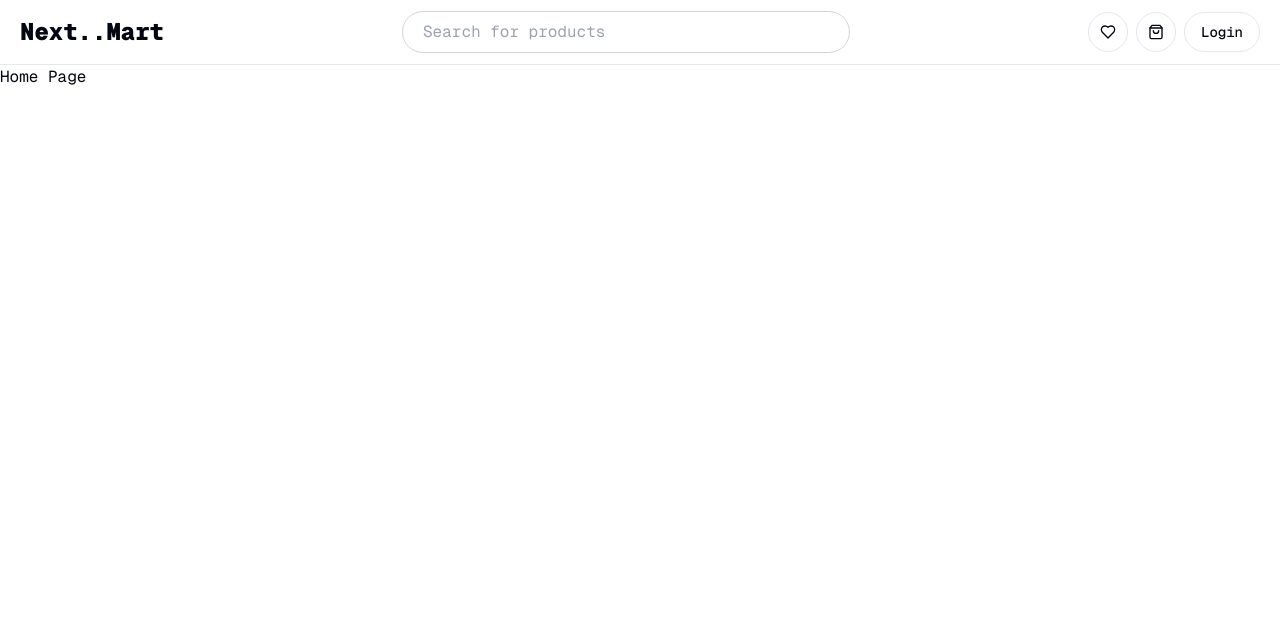
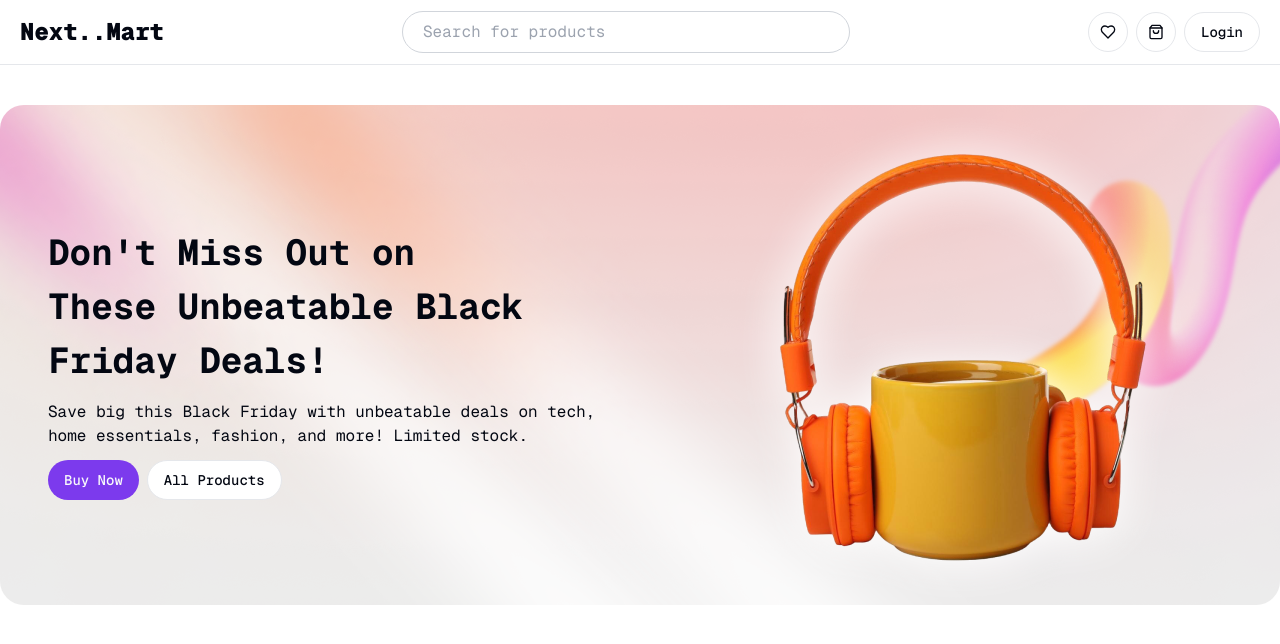
Before and after one commit to mazhars-git/next-mart-client, a Next.js app: page / in a window 1280 px wide. Shown: the top 644 px of the page. Built offline with nearby package versions, Linux system fonts and the light colour scheme; no server answers.

Commit message:
hero section done

```diff
--- /dev/null
+++ b/src/app/(WithComonLayout)/(home)/page.tsx
@@ -0,0 +1,12 @@
+"use client";
+import HeroSection from "@/components/modules/home/HeroSection";
+
+const HomePage = () => {
+  return (
+    <div>
+      <HeroSection />
+    </div>
+  );
+};
+
+export default HomePage;
--- a/src/app/(WithComonLayout)/page.tsx
+++ /dev/null
@@ -1,14 +0,0 @@
-"use client";
-import { useUser } from "@/context/UserContext";
-
-const HomePage = () => {
-  const user = useUser();
-  console.log(user);
-  return (
-    <div>
-      <h1>Home Page</h1>
-    </div>
-  );
-};
-
-export default HomePage;
--- /dev/null
+++ b/src/components/modules/home/HeroSection/HeroSection.module.css
@@ -0,0 +1,7 @@
+.banner {
+  background: url("../../../../assets/home-banner.png");
+  height: 500px;
+  background-size: cover;
+  background-position: center;
+  background-repeat: no-repeat;
+}
--- /dev/null
+++ b/src/components/modules/home/HeroSection/index.tsx
@@ -0,0 +1,34 @@
+import { Button } from "@/components/ui/button";
+import styles from "./HeroSection.module.css";
+import Image from "next/image";
+import cupImage from "@/assets/cup-with-headphone.png";
+const HeroSection = () => {
+  return (
+    <div
+      className={`${styles.banner} container mx-auto border-white rounded-3xl mt-10`}
+    >
+      <div className="grid grid-cols-2 gap-4 items-center">
+        <div className="pl-12">
+          <h1 className="text-4xl font-bold leading-normal">
+            Don&apos;t Miss Out on <br /> These Unbeatable Black <br /> Friday
+            Deals!
+          </h1>
+          <p className="my-3">
+            Save big this Black Friday with unbeatable deals on tech, home
+            essentials, fashion, and more! Limited stock.
+          </p>
+
+          <Button className="rounded-full mr-2">Buy Now</Button>
+          <Button className="rounded-full" variant="outline">
+            All Products
+          </Button>
+        </div>
+        <div className="flex items-center justify-center">
+          <Image src={cupImage} alt="cup image" />
+        </div>
+      </div>
+    </div>
+  );
+};
+
+export default HeroSection;
--- a/src/components/modules/shop/product/AddProductsForm.tsx
+++ b/src/components/modules/shop/product/AddProductsForm.tsx
@@ -21,7 +21,7 @@
 import NMImageUploader from "@/components/ui/core/NMImageUploader";
 import ImagePreviewer from "@/components/ui/core/NMImageUploader/ImagePreviewer";
 import { Plus } from "lucide-react";
-import Logo from "@/app/assets/svgs/Logo";
+import Logo from "@/assets/svgs/Logo";
 
 import {
   Select,
--- a/src/components/modules/shop/product/UpdateProductForm.tsx
+++ b/src/components/modules/shop/product/UpdateProductForm.tsx
@@ -21,7 +21,7 @@
 import NMImageUploader from "@/components/ui/core/NMImageUploader";
 import ImagePreviewer from "@/components/ui/core/NMImageUploader/ImagePreviewer";
 import { Plus } from "lucide-react";
-import Logo from "@/app/assets/svgs/Logo";
+import Logo from "@/assets/svgs/Logo";
 
 import {
   Select,
```
Also changed, not shown: src/assets/cup-with-headphone.png (added), src/assets/home-banner.png (added), src/assets/svgs/Logo.tsx (renamed from src/app/assets/svgs/Logo.tsx).
